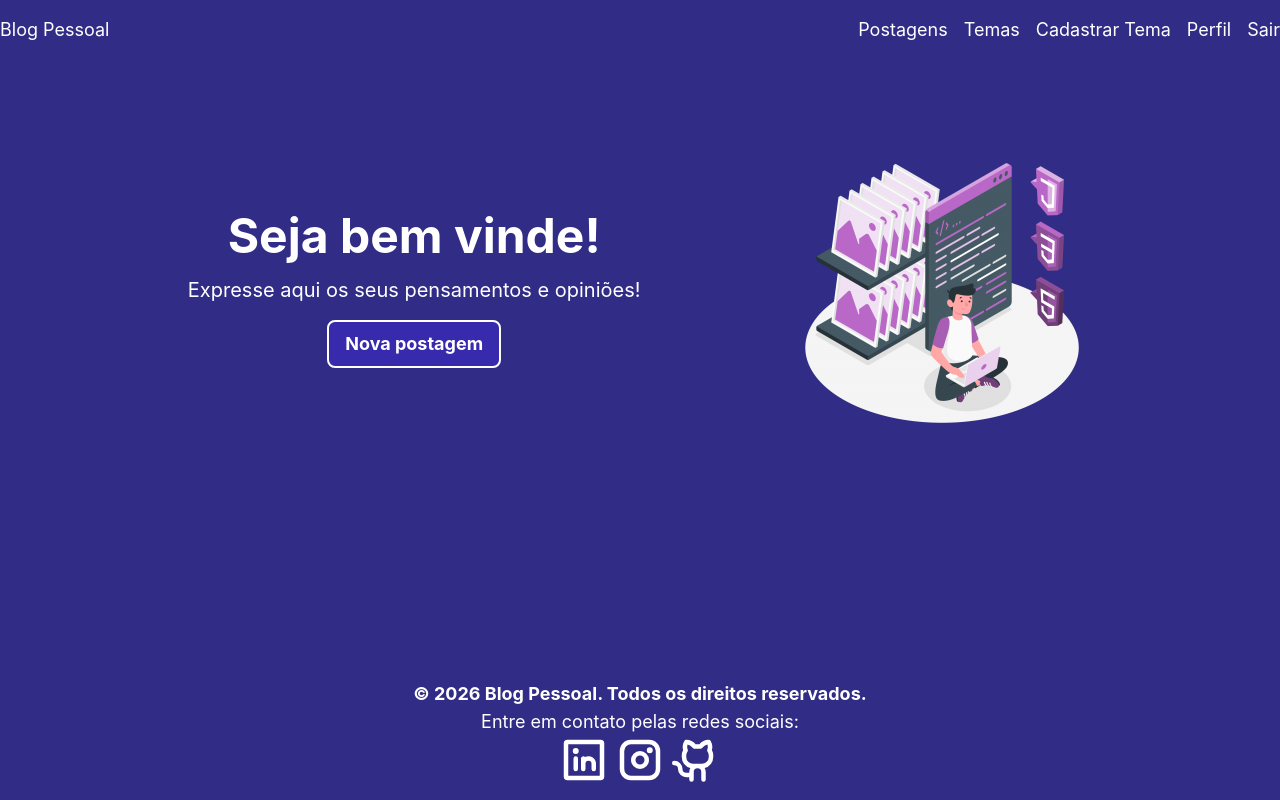
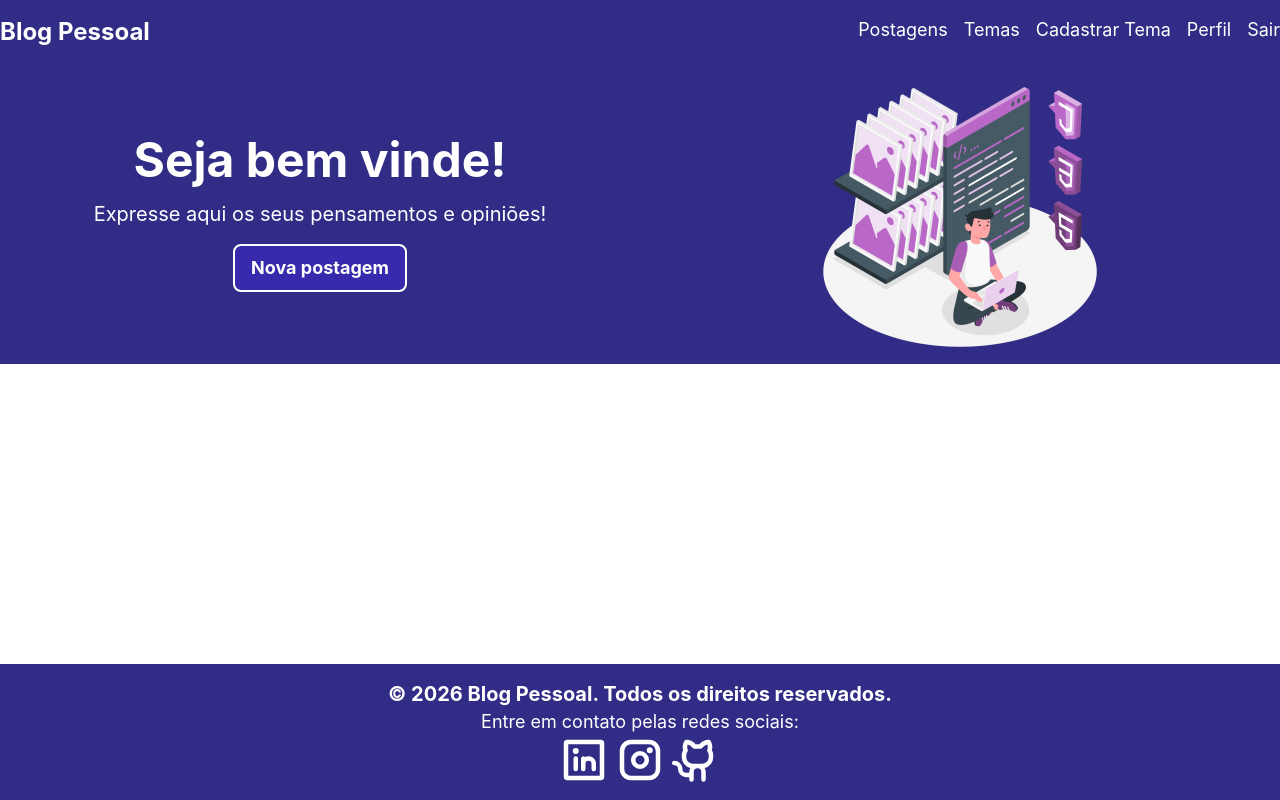
Before and after one commit to Shidoshi93/blog_pessoal_front, a React (Vite) app: page /home in a window 1280 px wide. Built offline with nearby package versions, Linux system fonts and the light colour scheme.

Commit message:
feat: adds router

```diff
--- a/package.json
+++ b/package.json
@@ -14,6 +14,7 @@
     "@tailwindcss/vite": "^4.1.18",
     "react": "^19.2.0",
     "react-dom": "^19.2.0",
+    "react-router-dom": "^7.12.0",
     "tailwindcss": "^4.1.18"
   },
   "devDependencies": {
--- a/src/App.jsx
+++ b/src/App.jsx
@@ -2,14 +2,22 @@ import { useState } from 'react'
 import Home from './pages/home/Home.jsx'
 import NavBar from './components/navbar/NavBar.jsx'
 import Footer from './components/footer/Footer.jsx'
+import { BrowserRouter, Route, Routes } from 'react-router-dom'
 
 function App() {
 
   return (
-    <div className='flex flex-col min-h-screen'>
-      <NavBar />
-      <Home />
-      <Footer />
+    <div className='flex flex-col h-screen'>
+      <BrowserRouter>
+        <NavBar />
+        <div className='flex-1 overflow-auto'>
+          <Routes>
+            <Route path="/" element={<Home />} />
+            <Route path="/home" element={<Home />} />
+          </Routes>
+        </div>
+        <Footer />
+      </BrowserRouter>
     </div>
   )
 }
--- a/src/components/footer/Footer.jsx
+++ b/src/components/footer/Footer.jsx
@@ -4,14 +4,20 @@ function Footer() {
     let currentYear = new Date().getFullYear();
     return (
         <footer className="flex justify-center bg-indigo-900 text-white">
-            <section className="container flex flex-col py-4 text-center items-center">
-                <p className="text-lg font-bold">&copy; {currentYear} Blog Pessoal. Todos os direitos reservados.</p>
+            <section className="container flex flex-col py-4 items-center">
+                <p className="text-xl font-bold">&copy; {currentYear} Blog Pessoal. Todos os direitos reservados.</p>
                 <p className="text-lg">Entre em contato pelas redes sociais:</p>
 
                 <section className="flex gap-2">
-                    <LinkedinLogoIcon size={48} weight="bold"/>
-                    <InstagramLogoIcon size={48} weight="bold"/>
-                    <GithubLogoIcon size={48} weight="bold"/>
+                    <a href="https://www.linkedin.com/in/seu-perfil" target="_blank" aria-label="LinkedIn">
+                        <LinkedinLogoIcon size={48} weight="bold"/>
+                    </a>
+                    <a href="https://www.instagram.com/seu-perfil" target="_blank" aria-label="Instagram">
+                        <InstagramLogoIcon size={48} weight="bold"/>
+                    </a>
+                    <a href="https://www.github.com/seu-perfil" target="_blank" aria-label="GitHub">
+                        <GithubLogoIcon size={48} weight="bold"/>
+                    </a>
                 </section>
             </section>
         </footer>
--- a/src/components/navbar/NavBar.jsx
+++ b/src/components/navbar/NavBar.jsx
@@ -1,9 +1,11 @@
+import { Link } from "react-router-dom";
+
 function NavBar() {
   return (
     <>
         <nav className="w-full flex justify-center py-4 bg-indigo-900 text-white">
             <div className="container flex justify-between text-lg mx-8">
-                Blog Pessoal
+                <Link to="/" className="text-2xl font-bold">Blog Pessoal</Link>
 
                 <div>
                     <ul className="flex gap-4">
--- a/src/index.css
+++ b/src/index.css
@@ -1,13 +1,14 @@
 @import "tailwindcss";
+
+html, body, #root {
+  height: 100%;
+  width: 100%;
+  margin: 0;
+  padding: 0;
+  overflow-x: hidden;
+}
 
 * {
   margin: 0;
   box-sizing: border-box;
 }
-
-html,
-body,
-#root {
-  width: 100%;
-  height: 100%;
-}
--- a/src/pages/home/Home.jsx
+++ b/src/pages/home/Home.jsx
@@ -3,9 +3,9 @@ import React from "react";
 function Home() {
   return (
     <>
-        <main className="bg-indigo-900 flex-1 flex justify-center items-start w-full p-20">
-            <section className="w-full h-full flex items-center justify-around px-8">
-                <article className="flex flex-col gap-4 items-center justify-center text-white">
+        <main className="bg-indigo-900 flex justify-center">
+            <section className="container grid grid-cols-2 text-white">
+                <article className="flex flex-col gap-4 items-center justify-center py-4">
                     <h2 className="text-5xl font-bold">
                         Seja bem vinde!
                     </h2>
```
Also changed, not shown: 1 other file (tests, documents, lock files or other folders).
